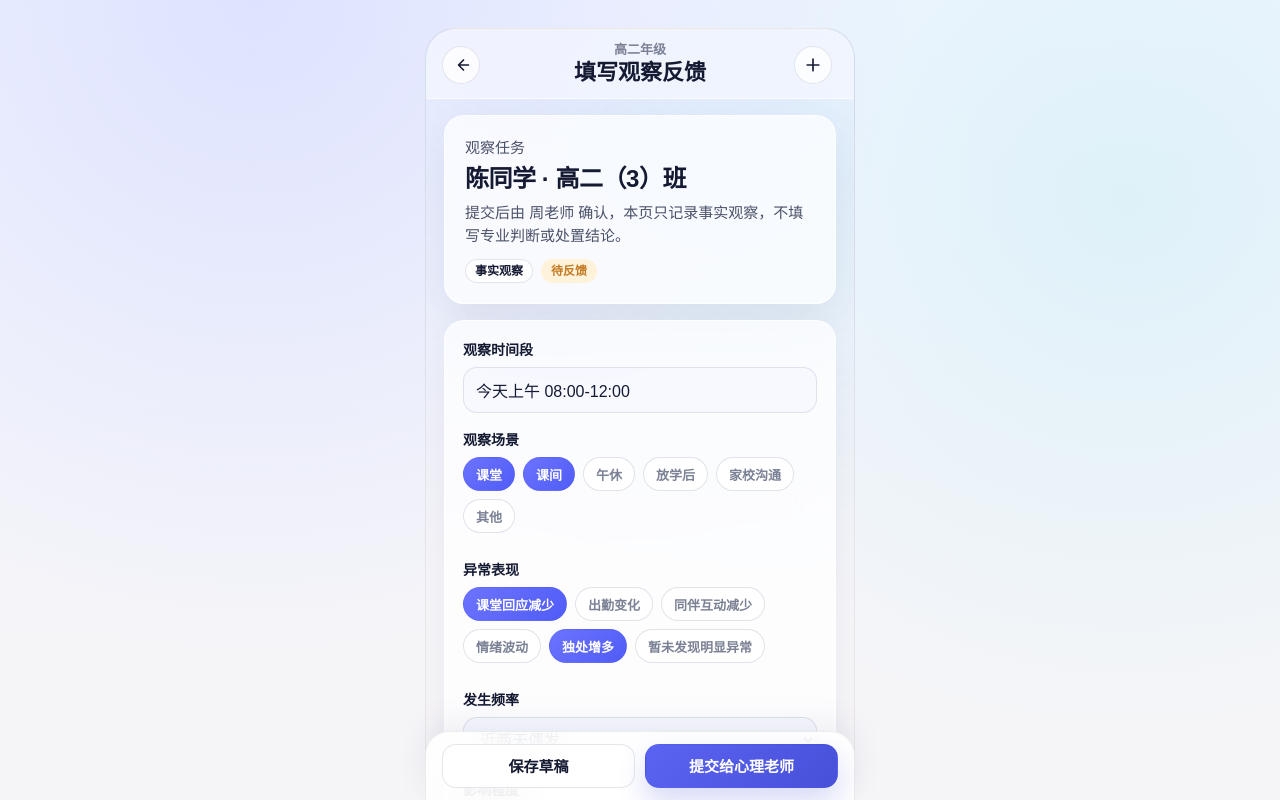
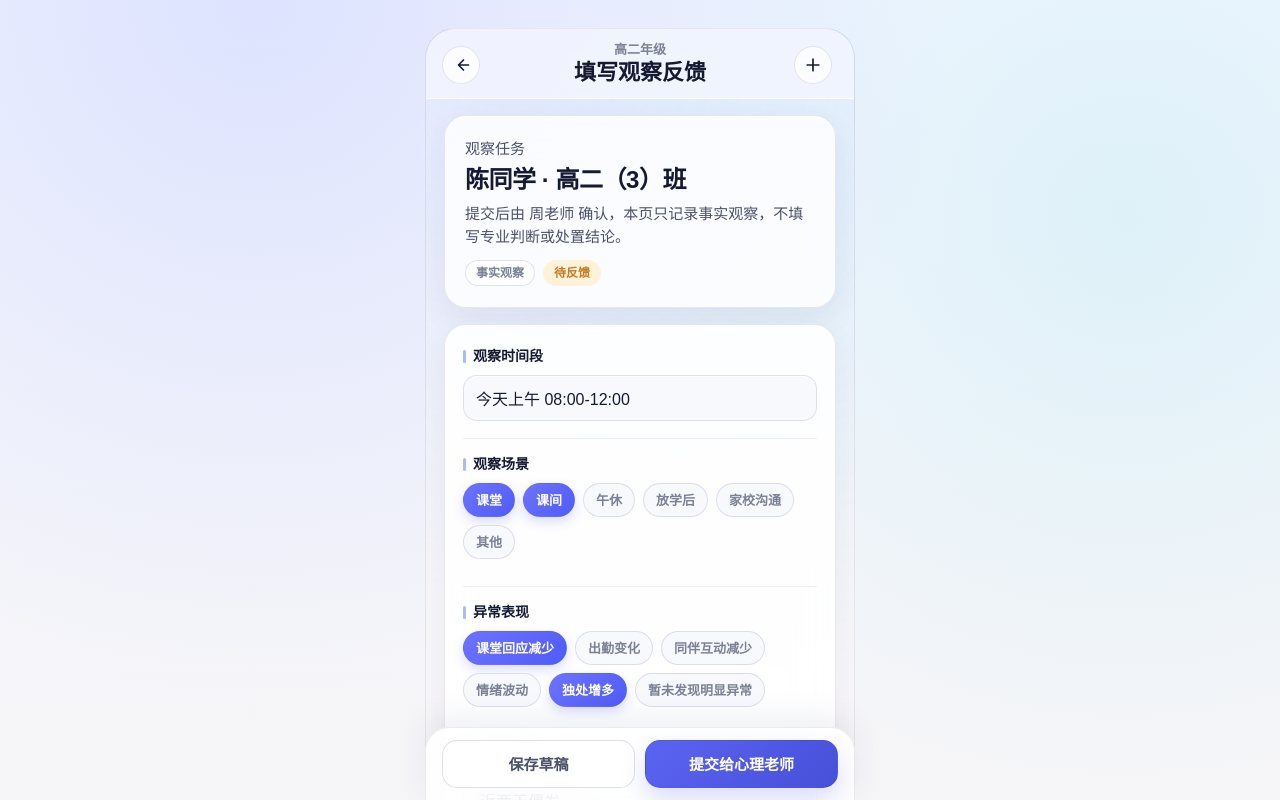
Before and after one commit to Memory-Jiunian/changshu-warning-demo, a React (Vite) app: page / in a window 1280 px wide. Both pictures are taken after a click on the button "填写反馈". Shown: the top 800 px of the page. Built offline with nearby package versions, Linux system fonts and the light colour scheme; a web font is replaced by a local one.

Commit message:
更新页面

```diff
--- a/src/components/ui/ui.css
+++ b/src/components/ui/ui.css
@@ -5,7 +5,7 @@
   gap: 8px;
   min-width: 0;
   border: 1px solid transparent;
-  border-radius: 14px;
+  border-radius: 15px;
   font-family: inherit;
   font-size: 15px;
   font-weight: 700;
@@ -61,13 +61,15 @@
 .ui-button--primary {
   color: #fff;
   background: linear-gradient(135deg, var(--color-brand-500), var(--color-brand-600));
-  box-shadow: 0 14px 28px rgba(75, 87, 220, 0.22);
+  border-color: rgba(64, 74, 210, 0.24);
+  box-shadow: 0 12px 24px rgba(75, 87, 220, 0.2);
 }
 
 .ui-button--secondary {
-  color: var(--color-ink);
-  background: rgba(255, 255, 255, 0.88);
-  border-color: var(--color-hairline);
+  color: var(--color-body);
+  background: rgba(255, 255, 255, 0.94);
+  border-color: rgba(90, 100, 140, 0.2);
+  box-shadow: 0 4px 12px rgba(38, 45, 85, 0.04);
 }
 
 .ui-button--ghost {
@@ -94,10 +96,12 @@
 }
 
 .ui-card {
-  border: 1px solid var(--color-hairline-soft);
-  border-radius: 20px;
-  background: var(--color-card);
-  box-shadow: 0 18px 42px rgba(38, 45, 85, 0.08);
+  border: 1px solid rgba(90, 100, 140, 0.16);
+  border-radius: 22px;
+  background: rgba(255, 255, 255, 0.92);
+  box-shadow:
+    0 1px 0 rgba(255, 255, 255, 0.9) inset,
+    0 12px 30px rgba(38, 45, 85, 0.07);
 }
 
 .ui-card--soft {
@@ -105,8 +109,8 @@
 }
 
 .ui-card--glass {
-  border-color: var(--color-border-glass);
-  background: var(--color-card-glass);
+  border-color: rgba(90, 100, 140, 0.14);
+  background: rgba(255, 255, 255, 0.82);
   backdrop-filter: blur(18px);
 }
 
@@ -158,8 +162,8 @@
   align-items: center;
   justify-content: center;
   width: fit-content;
-  min-height: 24px;
-  padding: 4px 9px;
+  min-height: 26px;
+  padding: 4px 10px;
   border: 1px solid transparent;
   border-radius: 999px;
   font-size: 12px;
@@ -176,6 +180,7 @@
 .ui-badge--brand {
   color: var(--color-brand-700);
   background: var(--color-brand-100);
+  border-color: rgba(91, 99, 242, 0.18);
 }
 
 .ui-badge--success {
@@ -199,20 +204,21 @@
 }
 
 .ui-badge--outline {
-  color: var(--color-ink);
-  background: rgba(255, 255, 255, 0.72);
-  border-color: var(--color-hairline);
+  color: var(--color-muted);
+  background: rgba(255, 255, 255, 0.84);
+  border-color: rgba(90, 100, 140, 0.18);
 }
 
 .ui-form-field {
   display: grid;
-  gap: 8px;
+  gap: 9px;
 }
 
 .ui-form-field__label {
   color: var(--color-ink);
   font-size: 14px;
-  font-weight: 700;
+  font-weight: 650;
+  line-height: 1.35;
 }
 
 .ui-form-field__hint,
--- a/src/styles.css
+++ b/src/styles.css
@@ -701,6 +701,57 @@ dd {
   align-items: center;
 }
 
+.ui-card.compact-summary {
+  padding: 21px 20px;
+}
+
+.ui-card.form-card {
+  gap: 0;
+  padding: 6px 18px;
+  background: rgba(255, 255, 255, 0.9);
+}
+
+.ui-card.form-card .ui-form-field {
+  padding: 16px 0 17px;
+  border-bottom: 1px solid rgba(90, 100, 140, 0.1);
+}
+
+.ui-card.form-card .ui-form-field:last-child {
+  border-bottom: 0;
+}
+
+.ui-card.form-card .ui-form-field__label {
+  position: relative;
+  padding-left: 10px;
+}
+
+.ui-card.form-card .ui-form-field__label::before {
+  position: absolute;
+  top: 0.2em;
+  bottom: 0.2em;
+  left: 0;
+  width: 3px;
+  border-radius: var(--radius-full);
+  background: var(--color-brand-300);
+  content: "";
+}
+
+.ui-card.form-card input:not([type="radio"]):not([type="checkbox"]),
+.ui-card.form-card select,
+.ui-card.form-card textarea {
+  border-color: rgba(90, 100, 140, 0.16);
+  background: rgba(247, 248, 253, 0.82);
+  box-shadow: 0 1px 0 rgba(255, 255, 255, 0.9) inset;
+}
+
+.ui-card.form-card input:not([type="radio"]):not([type="checkbox"]):focus,
+.ui-card.form-card select:focus,
+.ui-card.form-card textarea:focus {
+  border-color: var(--color-brand-400);
+  background: #fff;
+  box-shadow: 0 0 0 3px rgba(91, 99, 242, 0.09);
+}
+
 .section-block {
   padding: 18px;
 }
@@ -766,11 +817,12 @@ dd {
   border-color: transparent;
   background: linear-gradient(135deg, #6d73ff 0%, #4f5cf6 100%);
   color: #fff;
+  box-shadow: 0 5px 12px rgba(79, 92, 246, 0.2);
 }
 
 .feedback-option-chips button:not(.is-selected) {
   border-color: rgba(90, 100, 140, 0.18);
-  background: rgba(255, 255, 255, 0.82);
+  background: rgba(248, 249, 253, 0.92);
   color: var(--color-muted);
   box-shadow: none;
 }
@@ -779,6 +831,31 @@ dd {
   border-color: var(--color-brand-300);
   background: var(--color-brand-50);
   color: var(--color-body);
+}
+
+.feedback-option-chips button[aria-pressed="true"] {
+  font-weight: 700;
+}
+
+.ui-card.form-card + .permission-notice {
+  gap: 9px;
+  padding: 11px 12px;
+  border-color: rgba(91, 99, 242, 0.12);
+  border-radius: var(--radius-md);
+  background: rgba(243, 245, 255, 0.56);
+  color: var(--color-brand-500);
+}
+
+.ui-card.form-card + .permission-notice strong {
+  color: var(--color-body);
+  font-size: 12px;
+  font-weight: 650;
+}
+
+.ui-card.form-card + .permission-notice p {
+  color: var(--color-muted);
+  font-size: 12px;
+  line-height: 1.5;
 }
 
 .urgency button:last-child {
@@ -1188,6 +1265,14 @@ textarea:focus {
 
 .bottom-action-bar button {
   min-width: 0;
+}
+
+.bottom-action-bar .ui-button--secondary {
+  box-shadow: none;
+}
+
+.bottom-action-bar .ui-button--primary {
+  min-height: 48px;
 }
 
 .attention-list {
```
